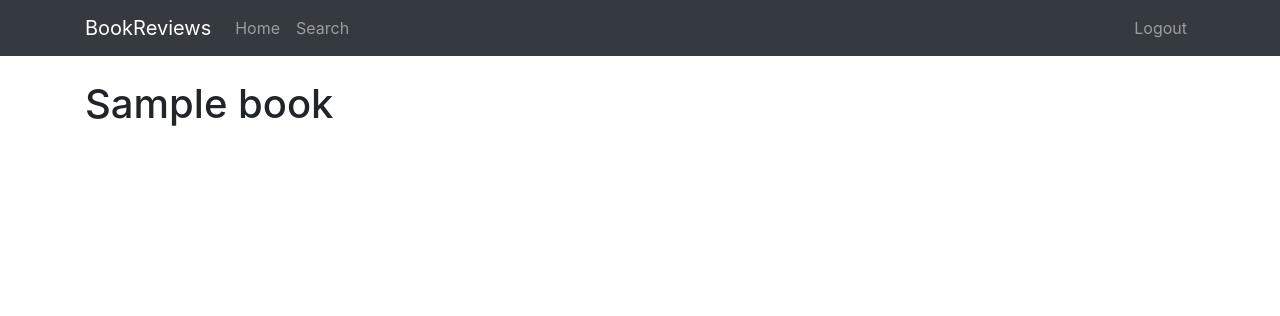
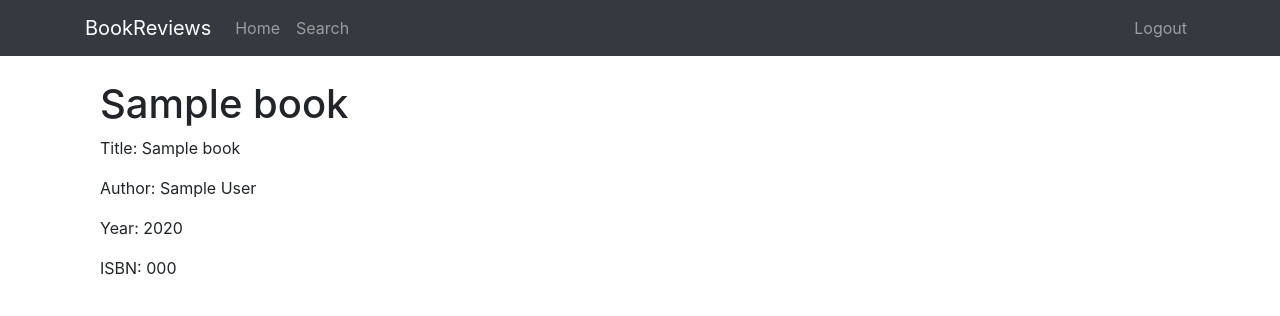
Before and after one commit to fazerito/books, a Flask app: a page that uses books/templates/book.html in a window 1280 px wide. Shown: the top 316 px of the page. Run offline with Flask 2, Linux system fonts and the light colour scheme; a user stored in the database is signed in; tables that the repository leaves empty hold one stand-in row (values such as "Sample post"); some libraries are stand-ins or nearby versions.

Commit message:
book page

```diff
--- a/books/templates/book.html
+++ b/books/templates/book.html
@@ -1,7 +1,11 @@
 {% extends "layout.html" %}
 
 {% block body %}
-<h1>{{ title }}</h1>
-<h2>{{ author }}</h2>
-<h2>{{ year }}</h2>
+<div class="container">
+  <h1>{{ book.title }}</h1>
+    <p>Title: {{ book.title }}</p>
+    <p>Author: {{ book.author }}</p>
+    <p>Year: {{ book.year }}</p>
+    <p>ISBN: {{ book.isbn }}</p>
+</div>
 {% endblock %}
```
